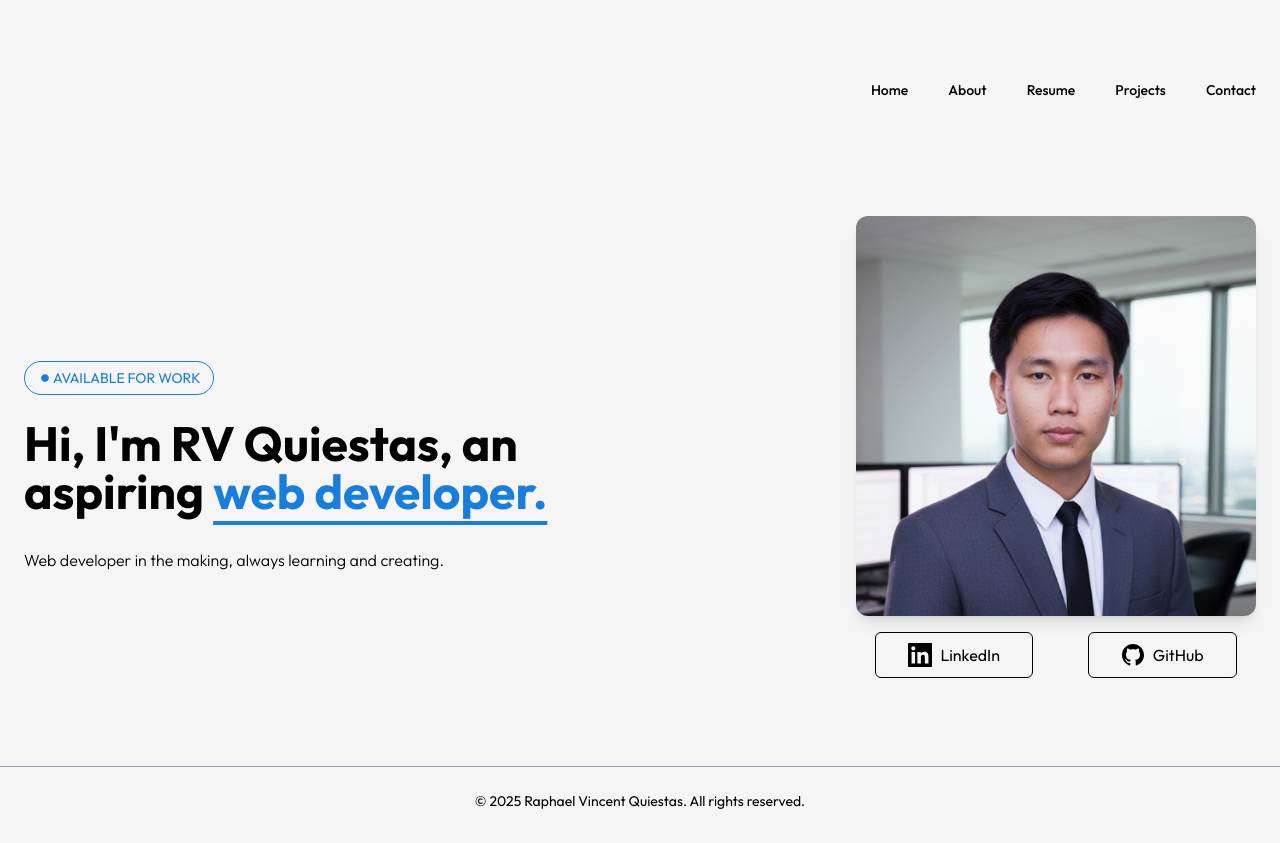
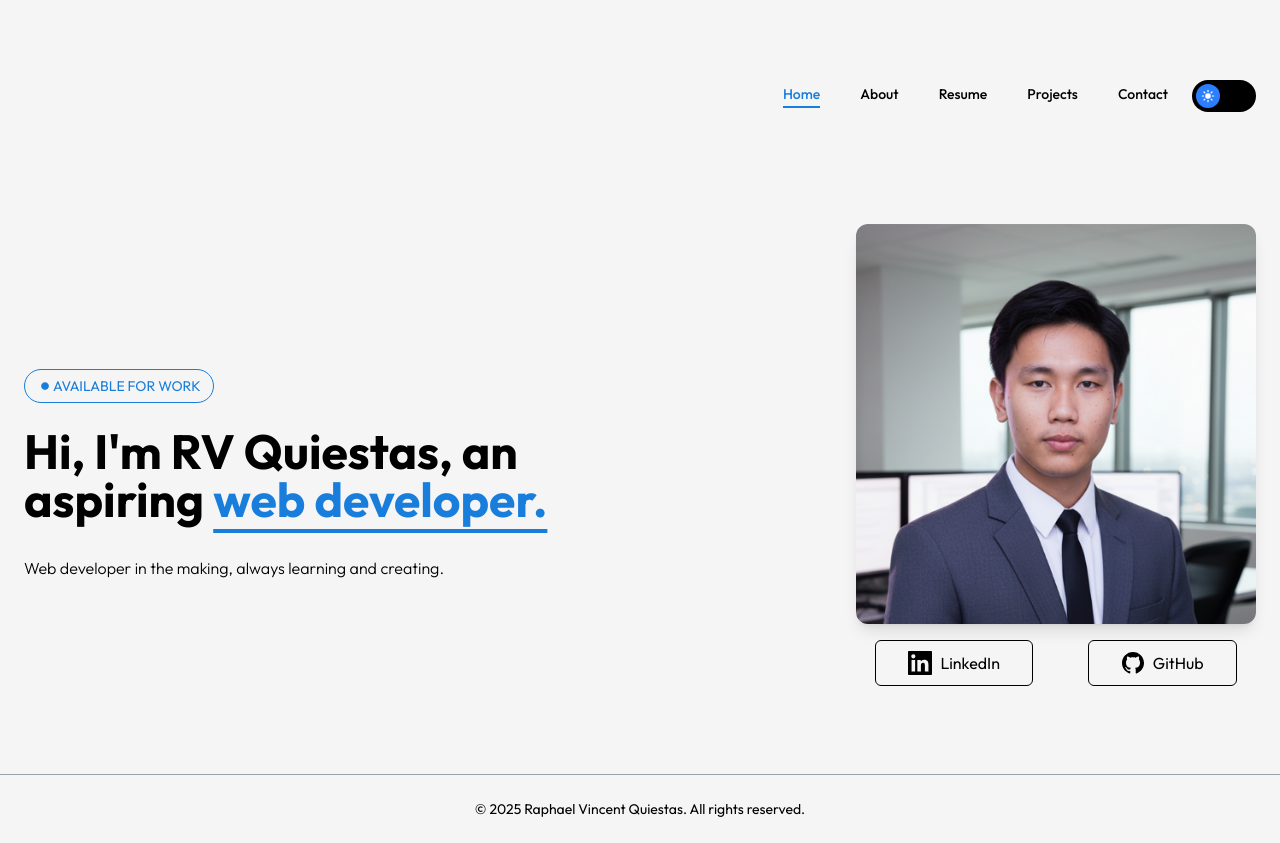
Before and after one commit to rvquiestas/my-portfolio, a React (Vite) app in the folder frontend/: page / in a window 1280 px wide. Built offline with nearby package versions, Linux system fonts and the light colour scheme; the HTML template or start-up script is replaced by a standard one.

Commit message:
Update Home.jsx
+ Add light/dark button in Navbar.jsx

+ Change img in light/dark

```diff
--- /dev/null
+++ b/frontend/src/Context/ThemeContext.jsx
@@ -0,0 +1,31 @@
+import { createContext, useContext, useEffect, useState } from "react";
+
+const ThemeContext = createContext();
+
+export const ThemeProvider = ({ children }) => {
+  const [theme, setTheme] = useState(localStorage.getItem("theme") || "light");
+
+  useEffect(() => {
+    document.documentElement.classList.toggle("dark", theme === "dark");
+    localStorage.setItem("theme", theme);
+  }, [theme]);
+
+  const toggleTheme = () => {
+    setTheme(theme === "light" ? "dark" : "light");
+  };
+
+  return (
+    <ThemeContext.Provider value={{ theme, toggleTheme }}>
+      {children}
+    </ThemeContext.Provider>
+  );
+};
+
+// Export the hook as a property of ThemeProvider to keep it in the same file
+ThemeProvider.useTheme = () => {
+  const context = useContext(ThemeContext);
+  if (!context) {
+    throw new Error("useTheme must be used within ThemeProvider");
+  }
+  return context;
+};
--- a/frontend/src/components/Home/Hero.jsx
+++ b/frontend/src/components/Home/Hero.jsx
@@ -1,11 +1,15 @@
 import Container from '../Container';
 import { FaCircle } from "react-icons/fa";
 import { GrGithub, GrLinkedin } from "react-icons/gr";
+import { ThemeProvider } from '../../Context/ThemeContext';
+import lightBg from '../../assets/img/rv-light-md.png';
+import darkBg from '../../assets/img/rv-dark-md.png';
 
 const Hero = () => {
+  const { theme } = ThemeProvider.useTheme();
+
   return (
     <section id="section" className="h-full">
-      {/* Main Content */}
       <Container>
         <main className="flex flex-col md:flex-row items-center max-md:text-center justify-between sm:mt-0 md:mt-12 pb-16">
           <div className="flex flex-col items-center md:items-start">
@@ -24,16 +28,14 @@ const Hero = () => {
             </p>
           </div>
 
-          {/* Right Side Image */}
           <div aria-label="Photos of leaders" className="mt-12 pb-6">
             <img
               alt=""
               className="w-100 h-100 rounded-xl hover:scale-105 transition duration-300 object-cover shrink-0 shadow-lg"
-              src="/src/assets/img/rv-light-md.png"
+              src={theme === "dark" ? darkBg : lightBg}
             />
 
-            {/* Buttons */}
-            <div className='flex flex-col sm:flex-row justify-center md:justify-around gap-3 sm:gap-4 mt-4 w-full px-4 sm:px-0'>
+            <div className='flex flex-col sm:flex-row justify-center md:justify-around gap-3 sm:gap-4 mt-4 w-full px-4 sm:px-0 text-primary'>
               <a href="https://www.linkedin.com/in/rvq26/" target="_blank" rel="noopener noreferrer" className='w-full sm:w-auto'>
                 <button className='w-full sm:w-auto flex items-center justify-center gap-2 border rounded-md px-6 sm:px-6 md:px-8 py-2.5 sm:py-2.5 cursor-pointer hover:scale-105 transition duration-300'>
                   <GrLinkedin size={20} className="sm:w-6 sm:h-6"/>
@@ -48,7 +50,6 @@ const Hero = () => {
                 </button>
               </a>
             </div>
-
           </div>
         </main>
       </Container>
--- /dev/null
+++ b/frontend/src/components/Light_Dark_Btn.jsx
@@ -0,0 +1,32 @@
+import { ThemeProvider } from "../Context/ThemeContext";
+import { IoSunny, IoMoon } from "react-icons/io5";
+
+const Light_Dark_Btn = () => {
+  const { theme, toggleTheme } = ThemeProvider.useTheme();
+
+  return (
+    <div className="flex items-center">
+      <button
+        onClick={toggleTheme}
+        className={`relative w-16 h-8 rounded-full transition-colors duration-300 ${
+          theme === "dark" ? "bg-primary" : "bg-primary"
+        }`}
+      >
+        {/* Toggle circle */}
+        <div
+          className={`absolute top-1 left-1 w-6 h-6 rounded-full bg-blue-500 flex items-center justify-center transition-transform duration-300 ${
+            theme === "dark" ? "translate-x-8" : "translate-x-0"
+          }`}
+        >
+          {theme === "dark" ? (
+            <IoMoon className="text-white text-sm" />
+          ) : (
+            <IoSunny className="text-white text-sm" />
+          )}
+        </div>
+      </button>
+    </div>
+  );
+};
+
+export default Light_Dark_Btn;
--- a/frontend/src/components/Navbar.jsx
+++ b/frontend/src/components/Navbar.jsx
@@ -2,8 +2,9 @@ import { useState } from "react";
 import { LuMenu } from "react-icons/lu";
 import { IoMdClose } from "react-icons/io";
 import Container from './Container';
+import Light_Dark_Btn from "./Light_Dark_Btn";
 
-const Navbar = () => {
+const Navbar = ({ currentPage = "Home" }) => {
   const [menuOpen, setMenuOpen] = useState(false);
 
   const navLinks = [
@@ -14,27 +15,38 @@ const Navbar = () => {
     { name: "Contact", path: "/" },
   ];
 
+  const isActive = (linkName) => currentPage === linkName;
+
   return (
     <header className="w-full top-0 left-0 z-50">
       <Container className="mt-4 sm:mt-16">
         <div className="flex items-center justify-end py-4">
           {/* Desktop Nav */}
-          <nav className="hidden md:flex items-center gap-6 lg:gap-10">
+          <nav className="hidden md:flex items-center gap-6 lg:gap-10 mr-6">
             {navLinks.map((link, i) => (
               <a
                 key={i}
                 href={link.path}
-                className="group flex flex-col gap-0.5 text-primary text-sm font-medium"
+                className={`group flex flex-col gap-0.5 text-sm font-medium ${
+                  isActive(link.name) ? "text-secondary" : "text-primary"
+                }`}
               >
                 {link.name}
-                <div className="bg-primary h-0.5 w-0 group-hover:w-full transition-all duration-300" />
+                <div
+                  className={`h-0.5 transition-all duration-300 ${
+                    isActive(link.name)
+                      ? "bg-secondary w-full"
+                      : "bg-primary w-0 group-hover:w-full"
+                  }`}
+                />
               </a>
             ))}
           </nav>
+          <Light_Dark_Btn />
 
           {/* Mobile Menu Button */}
           <button
-            className="md:hidden text-primary"
+            className="md:hidden text-primary ml-4"
             onClick={() => setMenuOpen(!menuOpen)}
           >
             {menuOpen ? <IoMdClose size={28} /> : <LuMenu size={28} />}
@@ -52,7 +64,11 @@ const Navbar = () => {
                   key={i}
                   href={link.path}
                   onClick={() => setMenuOpen(false)}
-                  className="text-primary font-medium text-base hover:text-blue-600 transition"
+                  className={`font-medium text-base transition ${
+                    isActive(link.name)
+                      ? "text-secondary"
+                      : "text-primary hover:text-secondary"
+                  }`}
                 >
                   {link.name}
                 </a>
--- a/frontend/src/pages/Home.jsx
+++ b/frontend/src/pages/Home.jsx
@@ -3,6 +3,7 @@ import Hero from "../components/Home/Hero";
 import Navbar from "../components/Navbar";
 import Footer from "../components/Footer";
 import PageTransition from "../components/PageTransition";
+import { ThemeProvider } from "../Context/ThemeContext";
 
 const Home = () => {
   useEffect(() => {
@@ -14,12 +15,15 @@ const Home = () => {
   }, []);
 
   return (
+
     <PageTransition key="home-content">
-      <div className="min-h-screen flex flex-col">
-        <Navbar />
-        <Hero />
-        <Footer />
-      </div>
+      <ThemeProvider>
+        <div className="min-h-screen flex flex-col">
+          <Navbar />
+          <Hero />
+          <Footer />
+        </div>
+      </ThemeProvider>
     </PageTransition>
   );
 };
```
